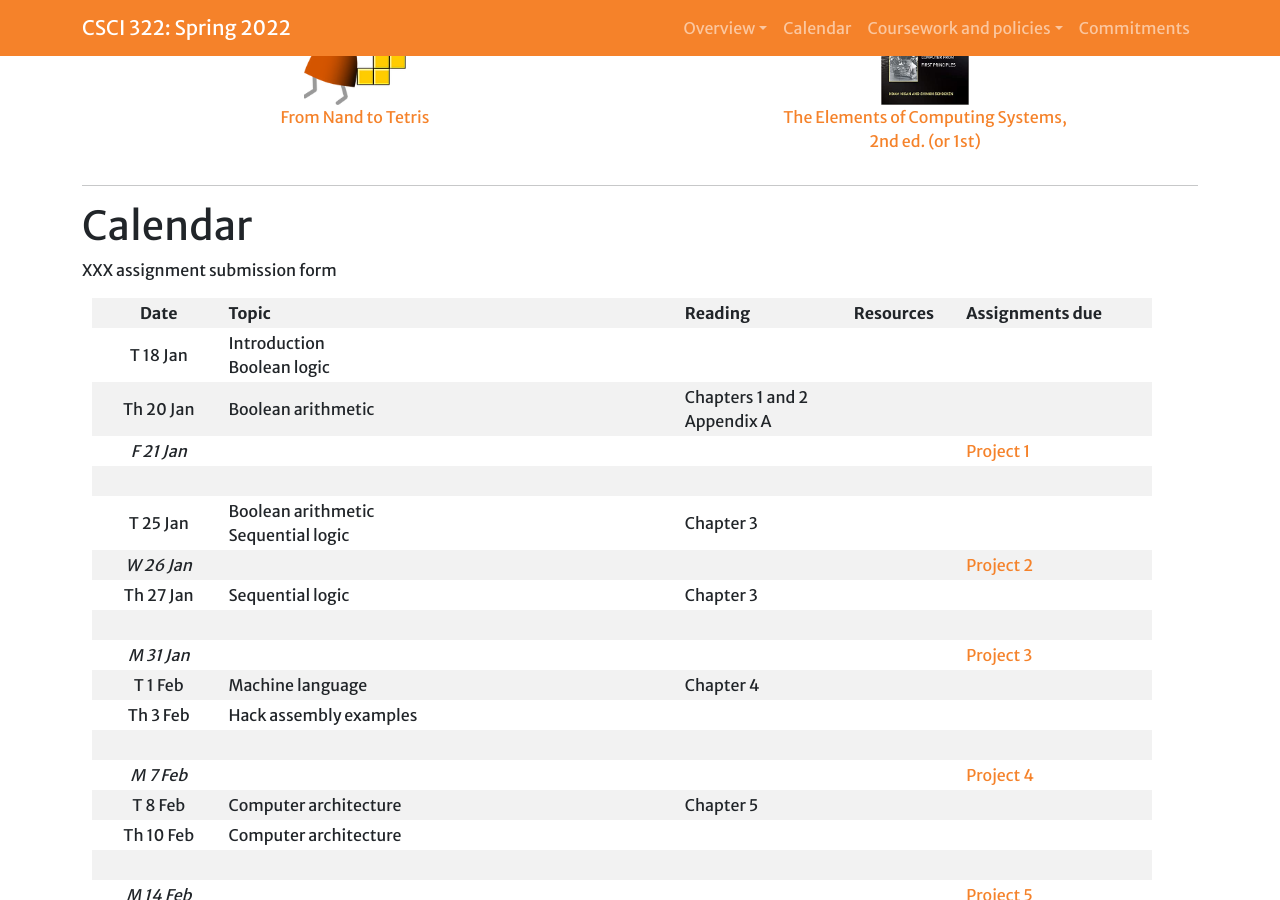
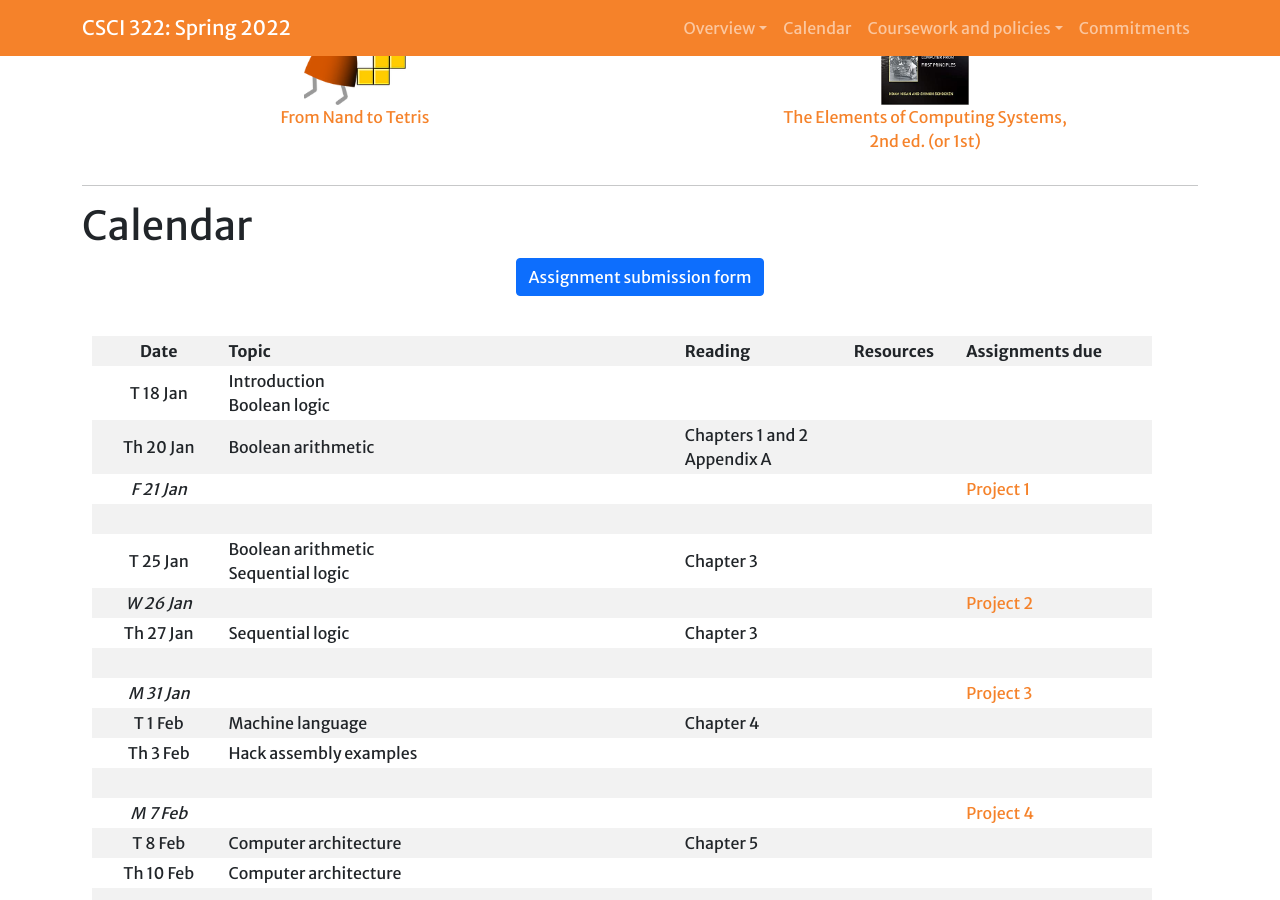
Before and after one commit to Hendrix-CS/csci322, a Jekyll site: the page built from index.md, in a window 1280 px wide and 900 px high, scrolled down 960 px. Built offline with Jekyll 4.4.1, drawn with Linux system fonts in a browser that asks for light colours; a script that is not in the unit is left out; our own code applies the rules of GitHub Pages for plain Markdown files; some of the changed text lies outside the part shown.

Commit message:
submission form

```diff
--- a/_config.yml
+++ b/_config.yml
@@ -21,6 +21,8 @@ url: "" # the base hostname & protocol for your site, e.g. http://example.com
 number: CSCI 322
 title: Computing Systems Organization
 semester: Spring 2022
+
+submission: https://forms.gle/VwL6aaWoSSLfoo1B8
 
 navigation:
   - title: Overview
--- a/index.md
+++ b/index.md
@@ -33,7 +33,12 @@ Upon completing this course, you will be able to:
 
 # <a name="calendar">Calendar</a>
 
-XXX assignment submission form
+<div style="text-align: center">
+<a class="btn btn-primary" href="{{ site.submission }}">
+  Assignment submission form
+</a>
+</div>
+<br/>
 
 | Date           | Topic                                      | Reading                           | Resources | Assignments due                                     |
 |:--------------:|--------------------------------------------|-----------------------------------|-----------|-----------------------------------------------------|
@@ -120,6 +125,13 @@ is due.
 
 ## <a name="projects">Projects</a>
 
+<div style="text-align: center">
+<a class="btn btn-primary" href="{{ site.submission }}">
+  Assignment submission form
+</a>
+</div>
+<br/>
+
 Your work in this course will consist of a series of projects.
 
 | #      | Name                                                           | Due      |
```
